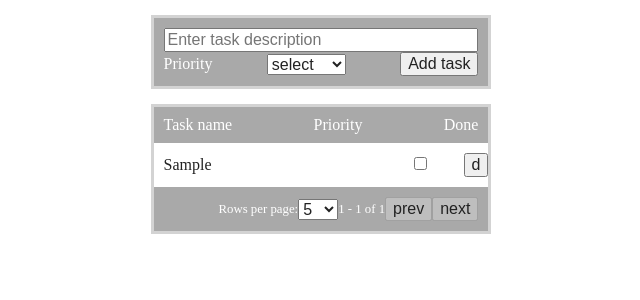
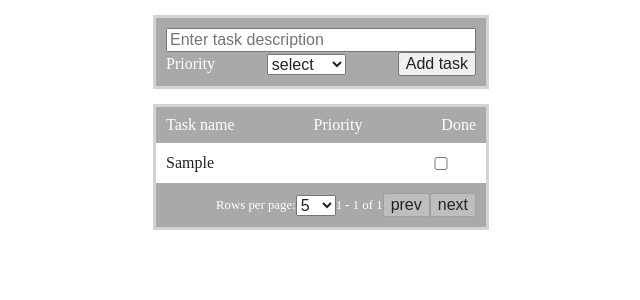
Before and after one commit to kamildomagalski/ToDo-App, a React (Create React App) app: page / in a window 1280 px wide. Both pictures are taken after typing "Sample" into the empty fields and a click on the button "Add task". Shown: the top 300 px of the page, without its empty margins (319-959 px from the left). Built offline with nearby package versions, Linux system fonts and the light colour scheme.

Commit message:
add hover effect on delete button

```diff
--- a/src/App.js
+++ b/src/App.js
@@ -25,6 +25,13 @@ function App() {
   const indexOfFirstTask = indexOfLastTask - tasksPerPage
   const currentTasks = tasks.slice(indexOfFirstTask, indexOfLastTask)
   const numberOfPages = Math.ceil(tasks.length / tasksPerPage)
+
+  //set page to first after changing taskPerPage
+  // if(currentPage > numberOfPages) setCurrentPage(1)
+  useEffect(()=>{
+    setCurrentPage(1)
+  },[tasksPerPage])
+
 
   useEffect(() => {
     localStorage.setItem('tasks', JSON.stringify(tasks))
--- a/src/components/TaskRow.js
+++ b/src/components/TaskRow.js
@@ -8,10 +8,11 @@ function TaskRow({task, setDone, setDelete}) {
     <div className={'taskRow'}>
       <p className={'taskRow__task'}>{task.description}</p>
       <p className={'taskRow__priority'}>{task.priority}</p>
-      <form className={'taskRow__form'}>
-        <input name={'done'} type={'checkbox'} checked={task.done} onChange={()=>setDone(task.id)}/>
-      </form>
-      <button onClick={()=>setDelete(task.id)}>d</button>
+      <input className={'taskRow__checkbox'} name={'done'} type={'checkbox'} checked={task.done}
+             onChange={() => setDone(task.id)}/>
+      <div className={'taskRow__btnWrapper'}>
+        <button className={'taskRow__btn'} onClick={() => setDelete(task.id)}>d</button>
+      </div>
     </div>
   );
 }
--- a/src/scss/_taskRow.scss
+++ b/src/scss/_taskRow.scss
@@ -2,6 +2,12 @@
   display: flex;
   align-items: center;
   padding: 10px 0 10px 10px;
+
+  &:hover {
+    .taskRow__btn {
+      display: block;
+    }
+  }
 
   &__task {
     min-width: 200px;
@@ -11,7 +17,20 @@
     min-width: 50px;
   }
 
-  &__form {
+  &__checkbox {
     min-width: 50px;
   }
+
+  &__btnWrapper {
+    width: 20px;
+    height: 20px;
+
+  }
+
+
+  &__btn {
+    display: none;
+
+
+  }
 }
```
